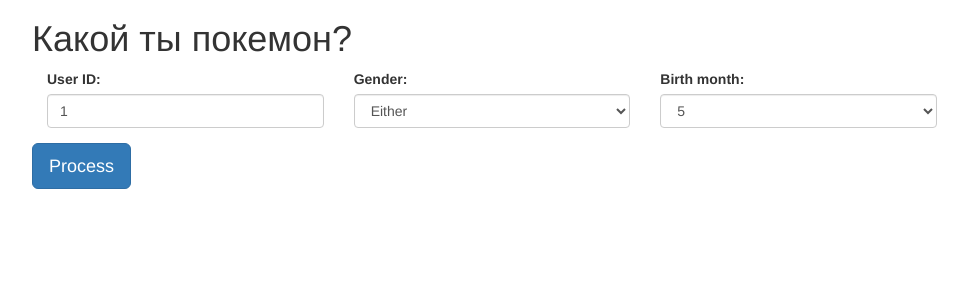
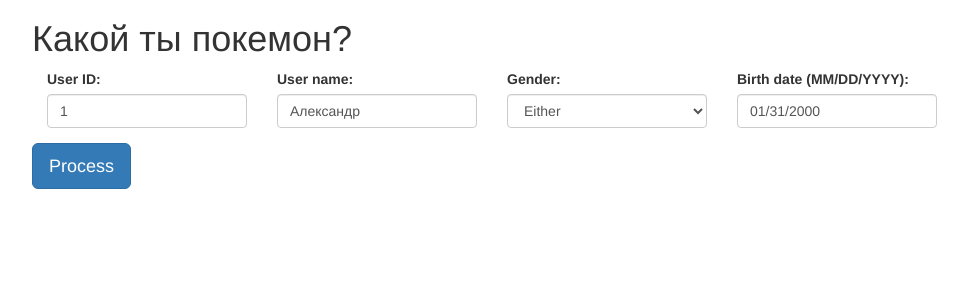
Before and after one commit to OleksiyRudenko/pokemondo, a PHP site: page /profile in a window 1280 px wide. Shown: the part 51-351 px from the top of the page, without its empty margins (148-1116 px from the left). Run offline with PHP 8.4, Linux system fonts and the light colour scheme; some libraries are stand-ins or nearby versions.

Commit message:
Change user input UI

```diff
--- a/app/Profile/Profile.view.php
+++ b/app/Profile/Profile.view.php
@@ -2,16 +2,21 @@
     $presets = [
         'userid'        =>  1,
         'gender'        =>  'x',
-        'birthmonth'    =>  5,
+        'username'      =>  'Александр',
+        'birthdate'    =>   '01/31/2000', // MM/DD/YYYY
     ];
-    assignRequestPresets($_GET,$presets);
+    assignRequestPresets($_POST,$presets);
 ?>
-    <FORM METHOD="GET">
-    <div class="form-group col-xs-4">
+    <FORM METHOD="POST">
+    <div class="form-group col-xs-3">
         <label for="userid">User ID:</label>
-        <INPUT type="number" name="userid" class="form-control" id="userid" value="<?=$_GET['userid']?>" />
+        <INPUT type="number" name="userid" class="form-control" id="userid" value="<?=@$_POST['userid']?>" />
     </div>
-    <div class="form-group col-xs-4">
+    <div class="form-group col-xs-3">
+        <label for="username">User name:</label>
+        <INPUT type="text" name="username" class="form-control" id="username" value="<?=@$_POST['username']?>" />
+    </div>
+    <div class="form-group col-xs-3">
         <label for="gender">Gender:</label>
         <select name="gender" class="form-control" id="gender">
             <?php
@@ -21,19 +26,13 @@
                 'x' =>  'Either',
                 'n' =>  'Neutral',
             ];
-            print selectOptions($options,@$_GET['gender']);
+            print selectOptions($options,@$_POST['gender']);
             ?>
         </select>
     </div>
-    <div class="form-group col-xs-4">
-        <label for="birthmonth">Birth month:</label>
-        <select name="birthmonth" class="form-control" id="birthmonth">
-            <?php
-            $options = [];
-            for ($i=1;$i<=12;$i++) $options[$i]=$i;
-            print selectOptions($options,@$_GET['birthmonth']);
-            ?>
-        </select>
+    <div class="form-group col-xs-3">
+        <label for="birthmonth">Birth date (MM/DD/YYYY):</label>
+        <INPUT type="text" name="birthdate" class="form-control" id="birthdate" value="<?=@$_POST['birthdate']?>" />
     </div>
     <div class="form-group">
         <?=buttonSubmit('Process','Process')?>
--- a/app/class.Pokemon.php
+++ b/app/class.Pokemon.php
@@ -10,9 +10,9 @@ class Pokemon {
     public $p; // properties
 
     public static $poketypeclass = [
-        'element'   =>  'Стихия',
-        'origin'    =>  'Тип',
-        'quality'   =>  'Качество',
+        'element'   =>  'Стихия',   // 9
+        'origin'    =>  'Тип',      // 4
+        'quality'   =>  'Качество', // 5
     ];
 
     public static $img = [
```
Also changed, not shown: DIARY.md (+1 -0 lines), app/class.UsermonProfile.php (+8 -3 lines).
